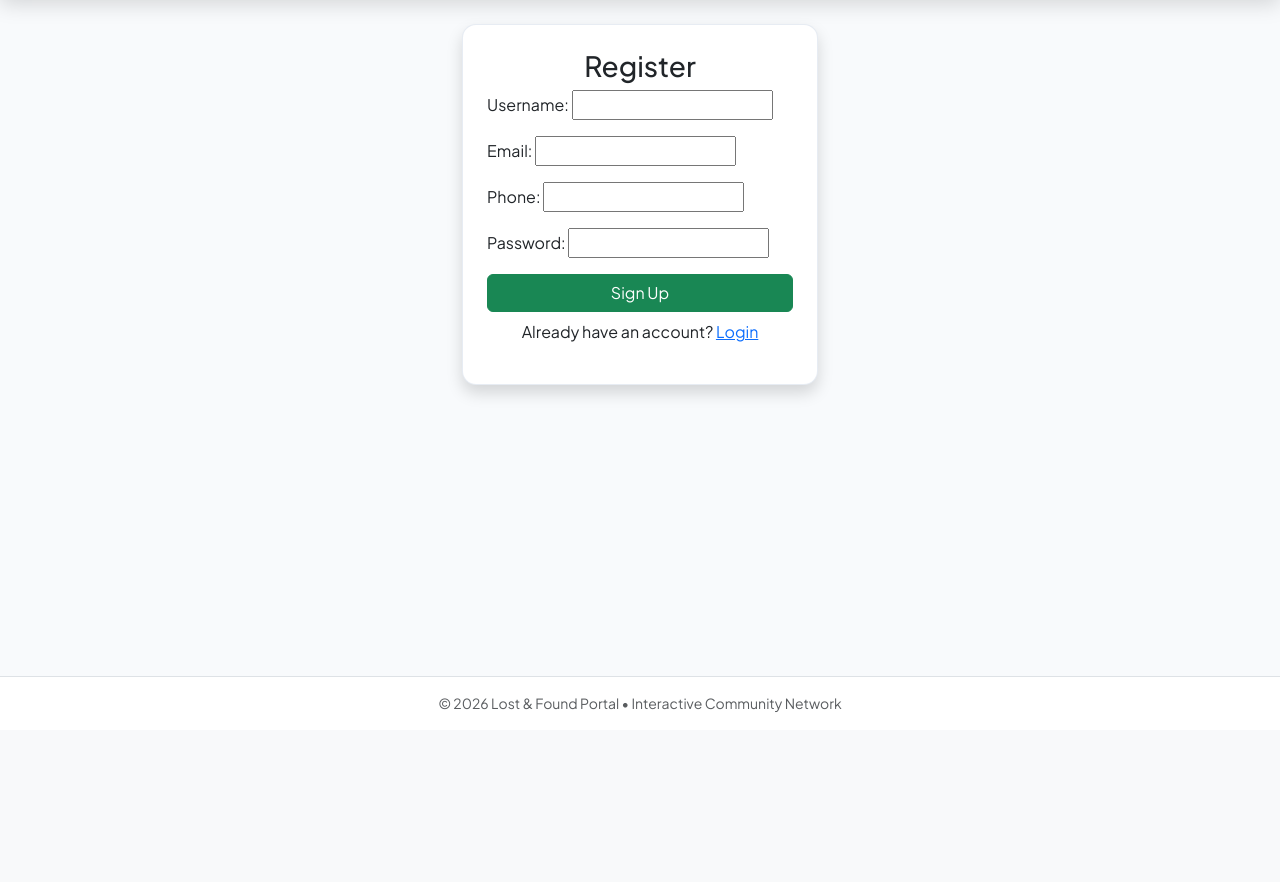
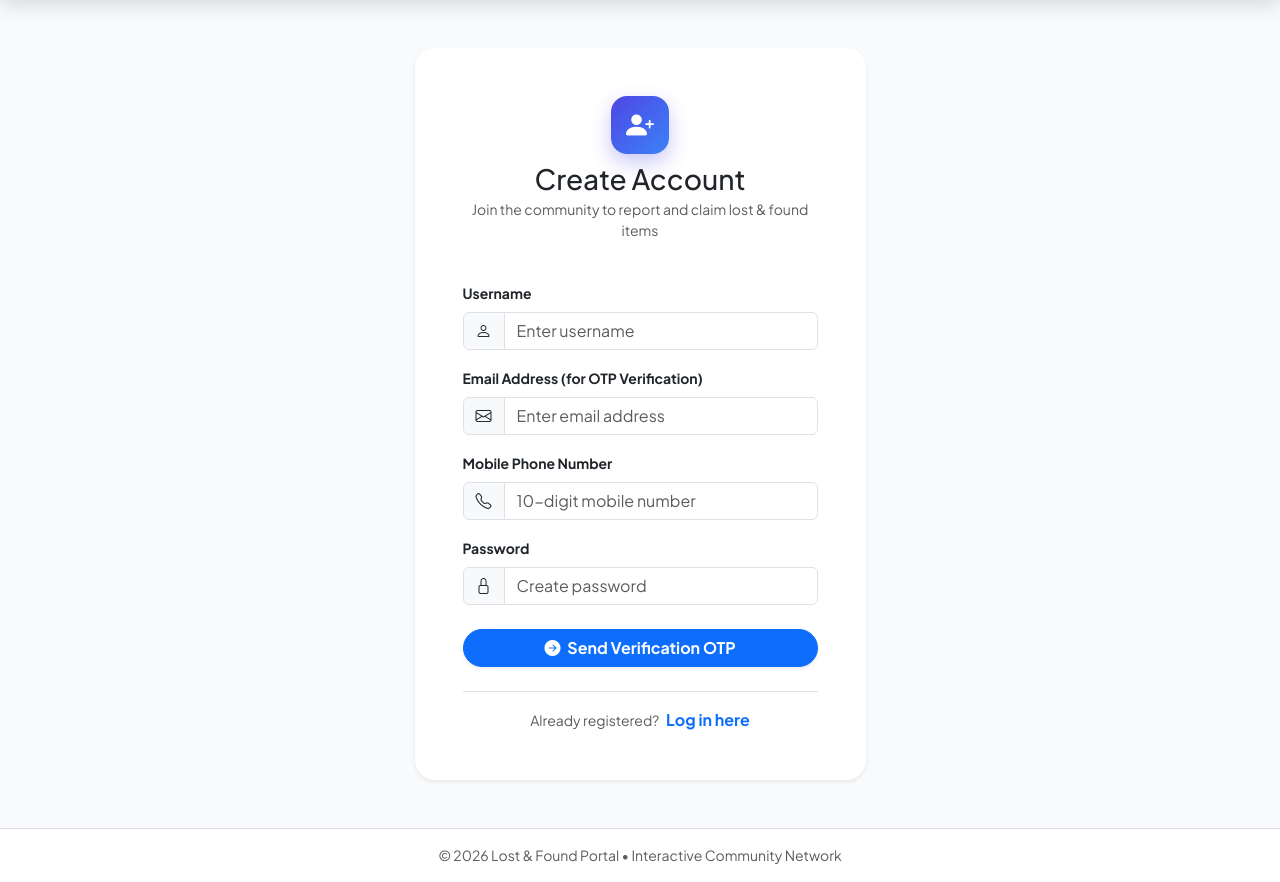
Before and after one commit to me-ParamdeepSingh/lostfound, a Django app: page /register/ in a window 1280 px wide. Shown: the part 70-952 px from the top of the page. Before the commit the page ends 782 px from the top, so only its background shows below. Run offline with Django 5.2, Linux system fonts and the light colour scheme.

Commit message:
Fix register OTP sender email, add exception handling, username uniqueness check, and modernize register/verify UI

```diff
--- a/items/forms.py
+++ b/items/forms.py
@@ -3,26 +3,27 @@ from django.contrib.auth.models import User
 from .models import Profile
 
 class RegisterForm(forms.Form):
-    username = forms.CharField()
-    email = forms.EmailField()
-    phone = forms.CharField()
-    password = forms.CharField(widget=forms.PasswordInput)
+    username = forms.CharField(max_length=150, widget=forms.TextInput(attrs={'class': 'form-control', 'placeholder': 'Enter username'}))
+    email = forms.EmailField(widget=forms.EmailInput(attrs={'class': 'form-control', 'placeholder': 'Enter email address'}))
+    phone = forms.CharField(max_length=15, widget=forms.TextInput(attrs={'class': 'form-control', 'placeholder': '10-digit mobile number'}))
+    password = forms.CharField(widget=forms.PasswordInput(attrs={'class': 'form-control', 'placeholder': 'Create password'}))
 
-    # Email validation
+    def clean_username(self):
+        username = self.cleaned_data.get('username', '').strip()
+        if User.objects.filter(username=username).exists():
+            raise forms.ValidationError("This username is already taken. Please pick another.")
+        return username
+
     def clean_email(self):
-        email = self.cleaned_data.get('email')
+        email = self.cleaned_data.get('email', '').strip().lower()
         if User.objects.filter(email=email).exists():
-            raise forms.ValidationError("Email already exists")
+            raise forms.ValidationError("An account with this email already exists.")
         return email
 
-    # Phone validation
     def clean_phone(self):
-        phone = self.cleaned_data.get('phone')
-
-        if not phone.isdigit() or len(phone) != 10:
-            raise forms.ValidationError("Enter valid 10-digit phone number")
-
+        phone = self.cleaned_data.get('phone', '').strip()
+        if not phone.isdigit() or len(phone) < 10:
+            raise forms.ValidationError("Please enter a valid 10-digit phone number.")
         if Profile.objects.filter(phone=phone).exists():
-            raise forms.ValidationError("Phone number already exists")
-
+            raise forms.ValidationError("This phone number is already registered.")
         return phone
--- a/items/views.py
+++ b/items/views.py
@@ -104,15 +104,30 @@ def register(request):
             request.session['otp'] = otp
             request.session['user_data'] = form.cleaned_data
 
-            send_mail(
-                'Your OTP Code',
-                f'Your OTP for Lost&Found is {otp}',
-                'your_email@gmail.com',
-                [form.cleaned_data['email']],
-                fail_silently=False,
-            )
+            email_sent = True
+            try:
+                send_mail(
+                    'Your OTP Verification Code - Lost & Found Portal',
+                    f'Hello {form.cleaned_data["username"]},\n\nYour 4-digit verification code is: {otp}\n\nPlease enter this on the portal to activate your account.\n\nThanks,\nLost & Found Community Team',
+                    settings.DEFAULT_FROM_EMAIL,
+                    [form.cleaned_data['email']],
+                    fail_silently=False,
+                )
+            except Exception as e:
+                print(f"[OTP Email Error]: {e}")
+                print(f"[FALLBACK LOG - OTP FOR {form.cleaned_data['email']} IS: {otp}]")
+                email_sent = False
+
+            if email_sent:
+                messages.info(request, f'📨 A 4-digit OTP has been dispatched to {form.cleaned_data["email"]}.')
+            else:
+                messages.warning(request, f'⚠️ Email service is temporarily slow. Please check OTP in server console or retry.')
 
             return redirect('verify_otp')
+        else:
+            for field, errors in form.errors.items():
+                for err in errors:
+                    messages.error(request, f"{err}")
 
     else:
         form = RegisterForm()
@@ -438,30 +453,41 @@ def toggle_item_status(request, id):
     return redirect('my_posts')
 
 def verify_otp(request):
+    session_otp = request.session.get('otp')
+    user_data = request.session.get('user_data')
+
+    if not session_otp or not user_data:
+        messages.warning(request, '⚠️ Verification session has expired. Please register again.')
+        return redirect('register')
+
     if request.method == 'POST':
-        user_otp = request.POST['otp']
-        session_otp = request.session.get('otp')
+        user_otp = request.POST.get('otp', '').strip()
 
         if str(user_otp) == str(session_otp):
-            data = request.session.get('user_data')
-
+            # Create user safely
             user = User.objects.create_user(
-                username=data['username'],
-                email=data['email'],
-                password=data['password']
+                username=user_data['username'],
+                email=user_data['email'],
+                password=user_data['password']
             )
 
-            # phone save
+            # Profile with phone
             Profile.objects.create(
                 user=user,
-                phone=data['phone']
+                phone=user_data['phone']
             )
 
+            # Clear session
+            request.session.pop('otp', None)
+            request.session.pop('user_data', None)
+
             login(request, user)
-            messages.success(request, f'🎉 Welcome, {user.username}! Your account has been verified.')
+            messages.success(request, f'🎉 Welcome, {user.username}! Your account has been verified successfully.')
             return redirect('home')
+        else:
+            messages.error(request, '❌ Invalid OTP! Please enter the correct 4-digit code sent to your email.')
 
-    return render(request, 'verify_otp.html')
+    return render(request, 'verify_otp.html', {'email': user_data.get('email', '')})
 
 @login_required
 def claim_item(request, id):
--- a/templates/register.html
+++ b/templates/register.html
@@ -1,27 +1,64 @@
 {% extends 'base.html' %}
+
+{% block title %}Create Account | Lost &amp; Found{% endblock %}
 
 {% block content %}
 
-<div class="row justify-content-center">
-    <div class="col-md-4">
-        <div class="card p-4 shadow">
-            <h3 class="text-center">Register</h3>
-            {% if form.errors %}
-                <div class="alert alert-danger">
-                    {{ form.errors }}
+<div class="row justify-content-center my-4">
+    <div class="col-md-6 col-lg-5">
+        <div class="card border-0 shadow-sm p-4 p-md-5 bg-white" style="border-radius: 20px;">
+            <div class="text-center mb-4">
+                <div class="d-inline-flex align-items-center justify-content-center mb-2" style="width: 58px; height: 58px; background: linear-gradient(135deg, #4f46e5, #3b82f6); border-radius: 16px; box-shadow: 0 8px 20px rgba(79, 70, 229, 0.3);">
+                    <i class="bi bi-person-plus-fill text-white fs-3"></i>
                 </div>
-            {% endif %}
+                <h3 class="fw-extrabold text-dark mb-1">Create Account</h3>
+                <p class="text-muted small">Join the community to report and claim lost &amp; found items</p>
+            </div>
+
             <form method="POST">
                 {% csrf_token %}
-                {{ form.as_p }}
 
-                <button class="btn btn-success w-100">Sign Up</button>
+                <div class="mb-3">
+                    <label class="form-label fw-bold small text-dark">Username</label>
+                    <div class="input-group">
+                        <span class="input-group-text bg-light"><i class="bi bi-person"></i></span>
+                        {{ form.username }}
+                    </div>
+                </div>
+
+                <div class="mb-3">
+                    <label class="form-label fw-bold small text-dark">Email Address (for OTP Verification)</label>
+                    <div class="input-group">
+                        <span class="input-group-text bg-light"><i class="bi bi-envelope"></i></span>
+                        {{ form.email }}
+                    </div>
+                </div>
+
+                <div class="mb-3">
+                    <label class="form-label fw-bold small text-dark">Mobile Phone Number</label>
+                    <div class="input-group">
+                        <span class="input-group-text bg-light"><i class="bi bi-telephone"></i></span>
+                        {{ form.phone }}
+                    </div>
+                </div>
+
+                <div class="mb-4">
+                    <label class="form-label fw-bold small text-dark">Password</label>
+                    <div class="input-group">
+                        <span class="input-group-text bg-light"><i class="bi bi-lock"></i></span>
+                        {{ form.password }}
+                    </div>
+                </div>
+
+                <button type="submit" class="btn btn-primary w-100 py-2.5 rounded-pill fw-bold shadow-sm">
+                    <i class="bi bi-arrow-right-circle-fill me-1"></i> Send Verification OTP
+                </button>
             </form>
 
-            <p class="mt-2 text-center">
-                Already have an account?
-                <a href="/accounts/login/">Login</a>
-            </p>
+            <div class="text-center mt-4 pt-3 border-top">
+                <span class="text-muted small">Already registered?</span>
+                <a href="/accounts/login/" class="fw-bold text-primary text-decoration-none ms-1">Log in here</a>
+            </div>
         </div>
     </div>
 </div>
```
Also changed, not shown: templates/verify_otp.html (+33 -6 lines).
